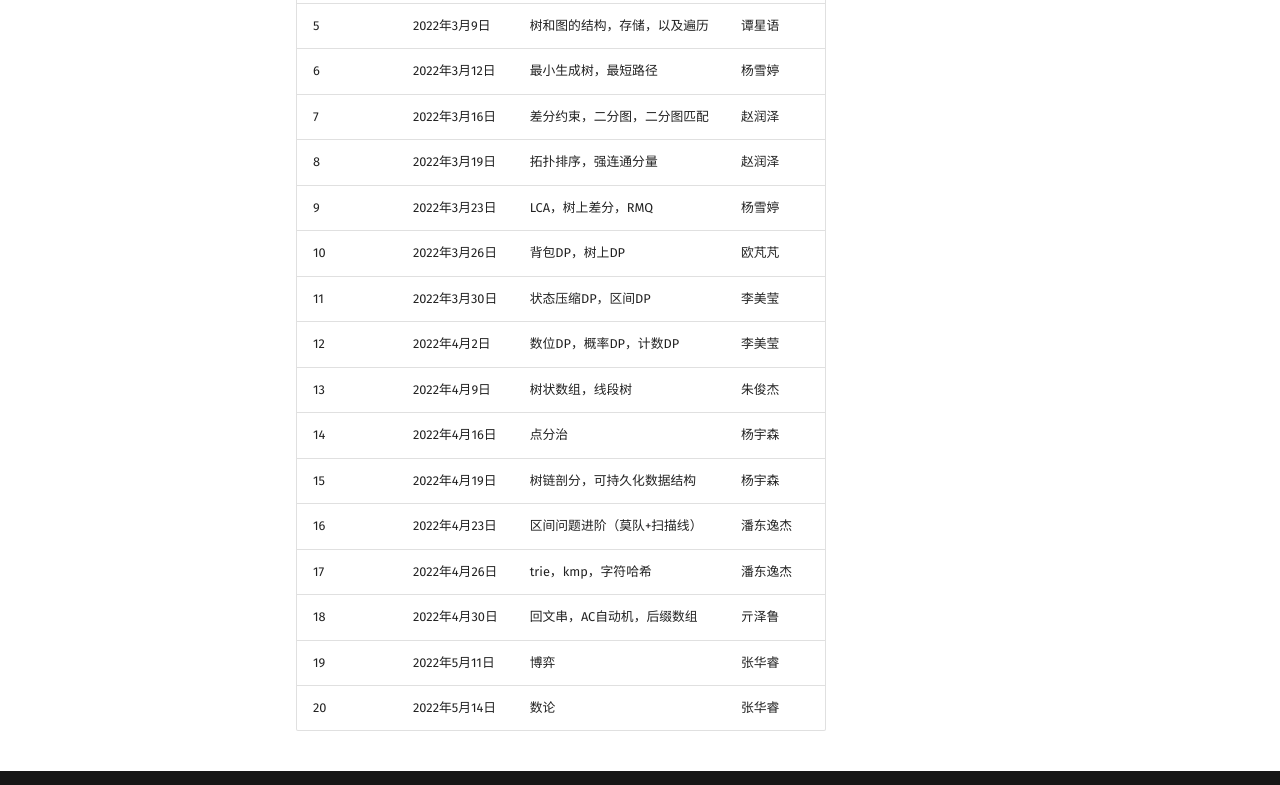
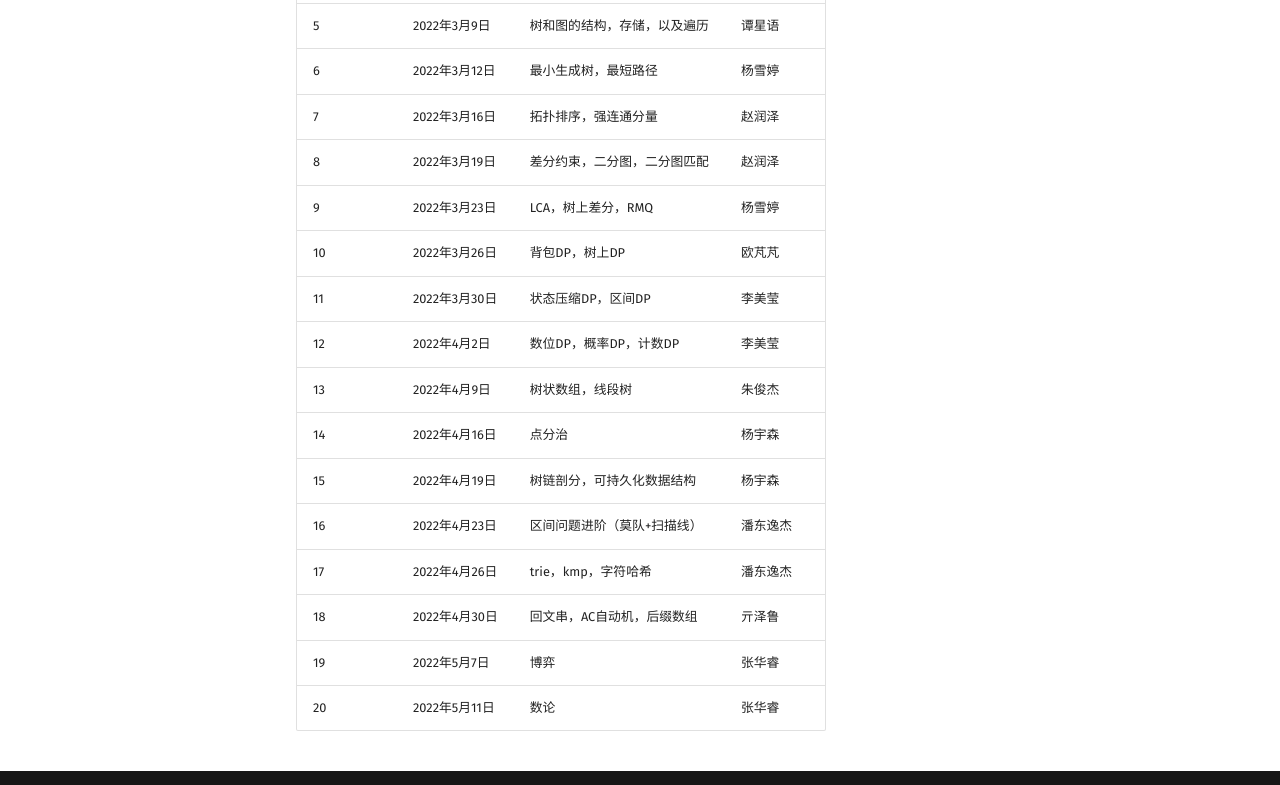
Before and after one commit to CUCCS/acm-wiki, an MkDocs documentation site: the page built from docs/training/2022Spring.md, in a window 1280 px wide and 1288 px high. Shown: the part 452-1237 px from the top of the window. Built offline with MkDocs 1.6.1 and Material for MkDocs 9.7.7, drawn with Linux system fonts in a browser that asks for light colours; comment, search, counter and statistics services are not loaded.

Commit message:
课程调整

```diff
--- a/docs/training/2022Spring.md
+++ b/docs/training/2022Spring.md
@@ -6,8 +6,8 @@
 | 4    | 2022年3月5日 | 并查集                                        |  王睿   |
 | 5    | 2022年3月9日 | 树和图的结构，存储，以及遍历                       | 谭星语   |
 | 6    | 2022年3月12日 | 最小生成树，最短路径                              | 杨雪婷   |
-| 7    | 2022年3月16日  | 差分约束，二分图，二分图匹配                     | 赵润泽  |
-| 8    | 2022年3月19日  | 拓扑排序，强连通分量                                 | 赵润泽     |
+| 7    | 2022年3月16日  | 拓扑排序，强连通分量                     | 赵润泽  |
+| 8    | 2022年3月19日  | 差分约束，二分图，二分图匹配                          | 赵润泽     |
 | 9    | 2022年3月23日 | LCA，树上差分，RMQ                             | 杨雪婷     |
 | 10   | 2022年3月26日 | 背包DP，树上DP                                  | 欧芃芃   |
 | 11   | 2022年3月30日 | 状态压缩DP，区间DP                               | 李美莹  |
@@ -18,5 +18,5 @@
 | 16   | 2022年4月23日  | 区间问题进阶（莫队+扫描线）                       | 潘东逸杰 |
 | 17   | 2022年4月26日  | trie，kmp，字符哈希                             | 潘东逸杰   |
 | 18   | 2022年4月30日 | 回文串，AC自动机，后缀数组                        | 亓泽鲁    |
-| 19   | 2022年5月11日 | 博弈                                           | 张华睿  |
-| 20   | 2022年5月14日 | 数论                                           | 张华睿   |
+| 19   | 2022年5月7日 | 博弈                                           | 张华睿  |
+| 20   | 2022年5月11日 | 数论                                           | 张华睿   |
```
